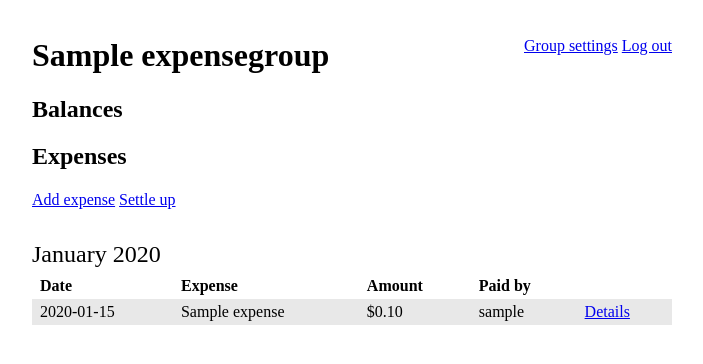
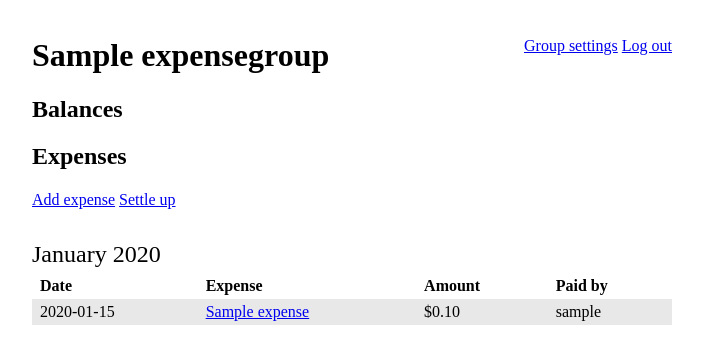
Before and after one commit to p7g/splitsilly, a Django app: page /groups/1/ in a window 1280 px wide. Shown: the top 364 px of the page, without its empty margins (288-991 px from the left). Run offline with Django 4.2, Linux system fonts and the light colour scheme; a user stored in the database is signed in; tables that the repository leaves empty hold one stand-in row (values such as "Sample post").

Commit message:
remove details column from table and put link on name

```diff
--- a/groups/templates/groups/home.html
+++ b/groups/templates/groups/home.html
@@ -54,17 +54,15 @@
                 <th>Expense</th>
                 <th>Amount</th>
                 <th>Paid by</th>
-                <th></th>
             </tr>
         </thead>
         <tbody>
             {% for expense in month_expenses %}
             <tr>
                 <td>{{ expense.date.isoformat }}</td>
-                <td>{{ expense.name }}</td>
+                <td><a href="{{ expense.get_absolute_url }}">{{ expense.name }}</a></td>
                 <td>{{ expense.amount|to_dollars }}</td>
                 <td>{{ expense.payer }}</td>
-                <td><a href="{{ expense.get_absolute_url }}">Details</a></td>
             </tr>
             {% endfor %}
         </tbody>
```
